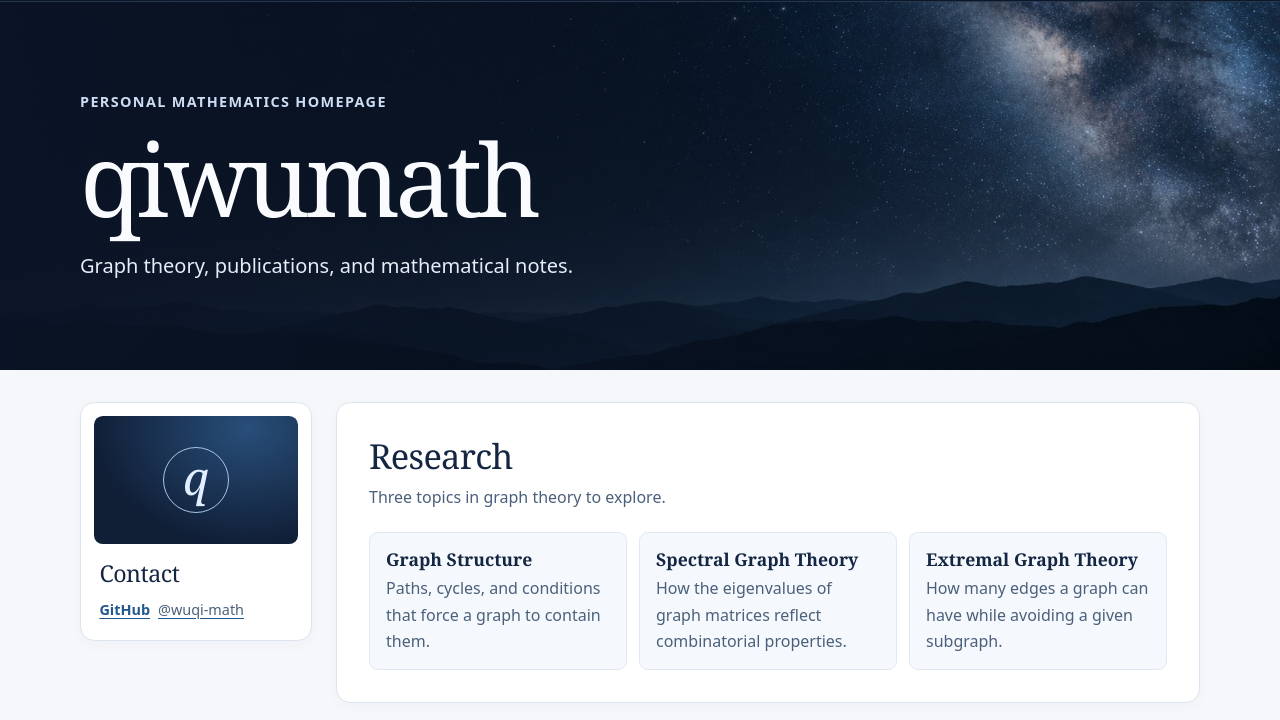
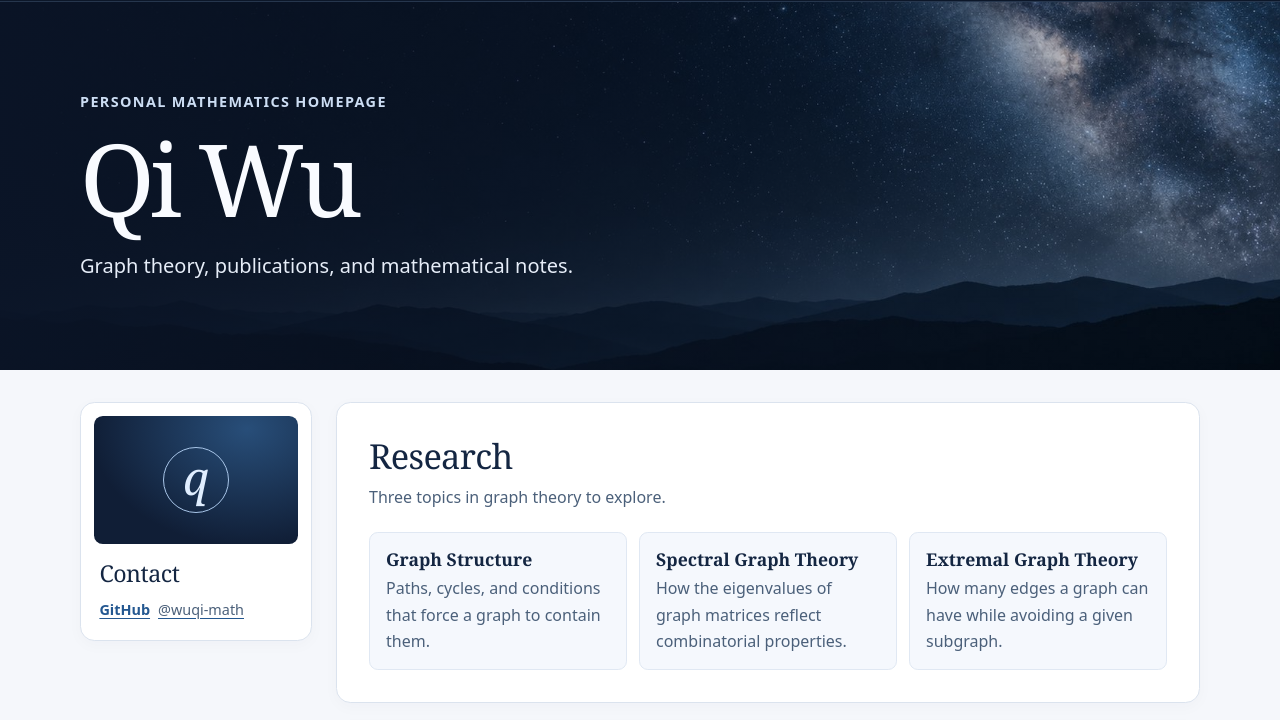
Before and after one commit to wuqi-math/wuqi-math.github.io, a plain HTML site: page index.html in a window 1280 px wide. Shown: the part 71-791 px from the top of the page. Drawn offline with Linux system fonts and the light colour scheme.

Commit message:
Update homepage heading to Qi Wu

```diff
--- a/index.html
+++ b/index.html
@@ -29,7 +29,7 @@
   <section class="hero" aria-labelledby="page-title">
     <div class="frame hero-inner">
       <p class="eyebrow">Personal mathematics homepage</p>
-      <h1 id="page-title">qiwumath</h1>
+      <h1 id="page-title">Qi Wu</h1>
       <p class="hero-description">Graph theory, publications, and mathematical notes.</p>
     </div>
   </section>
```
